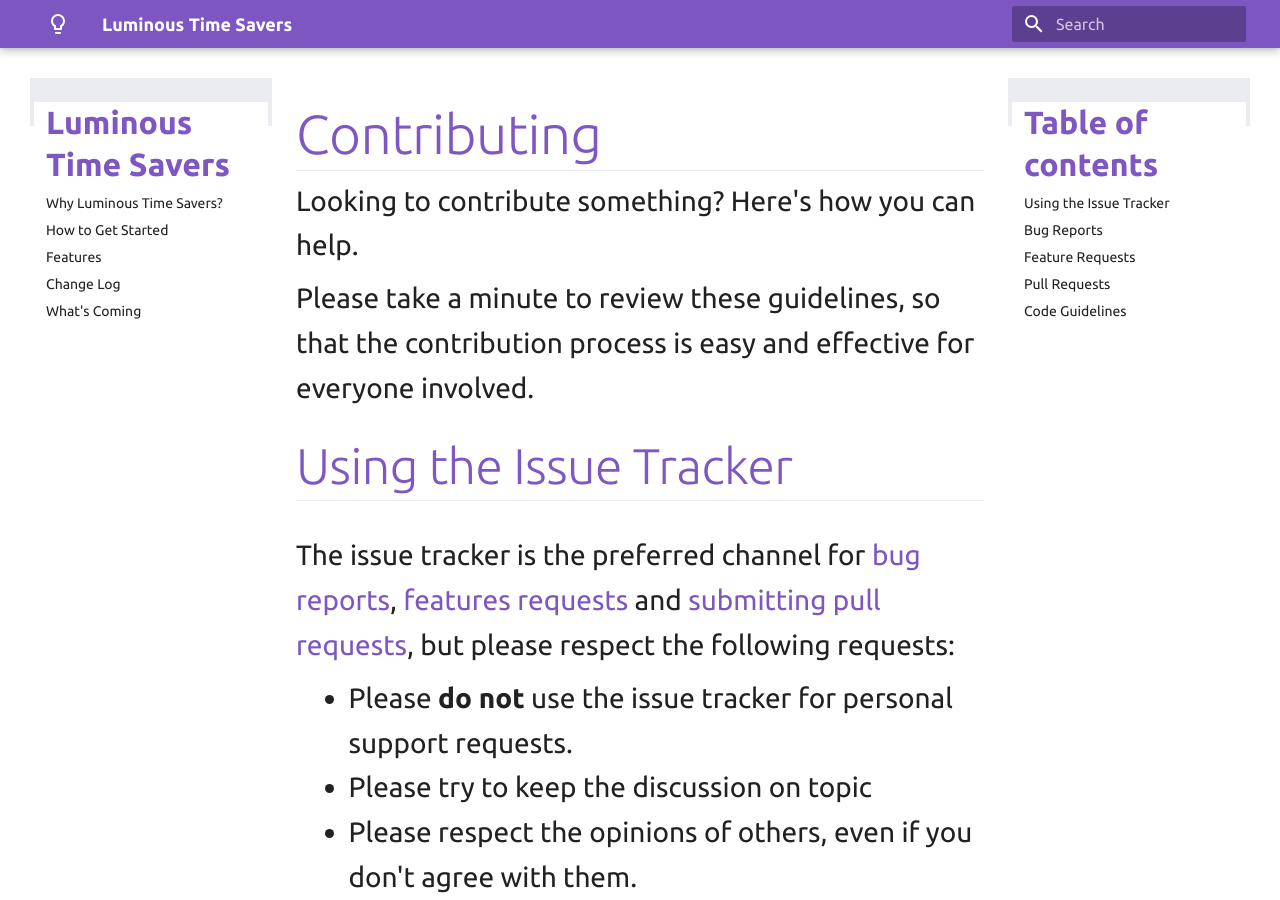
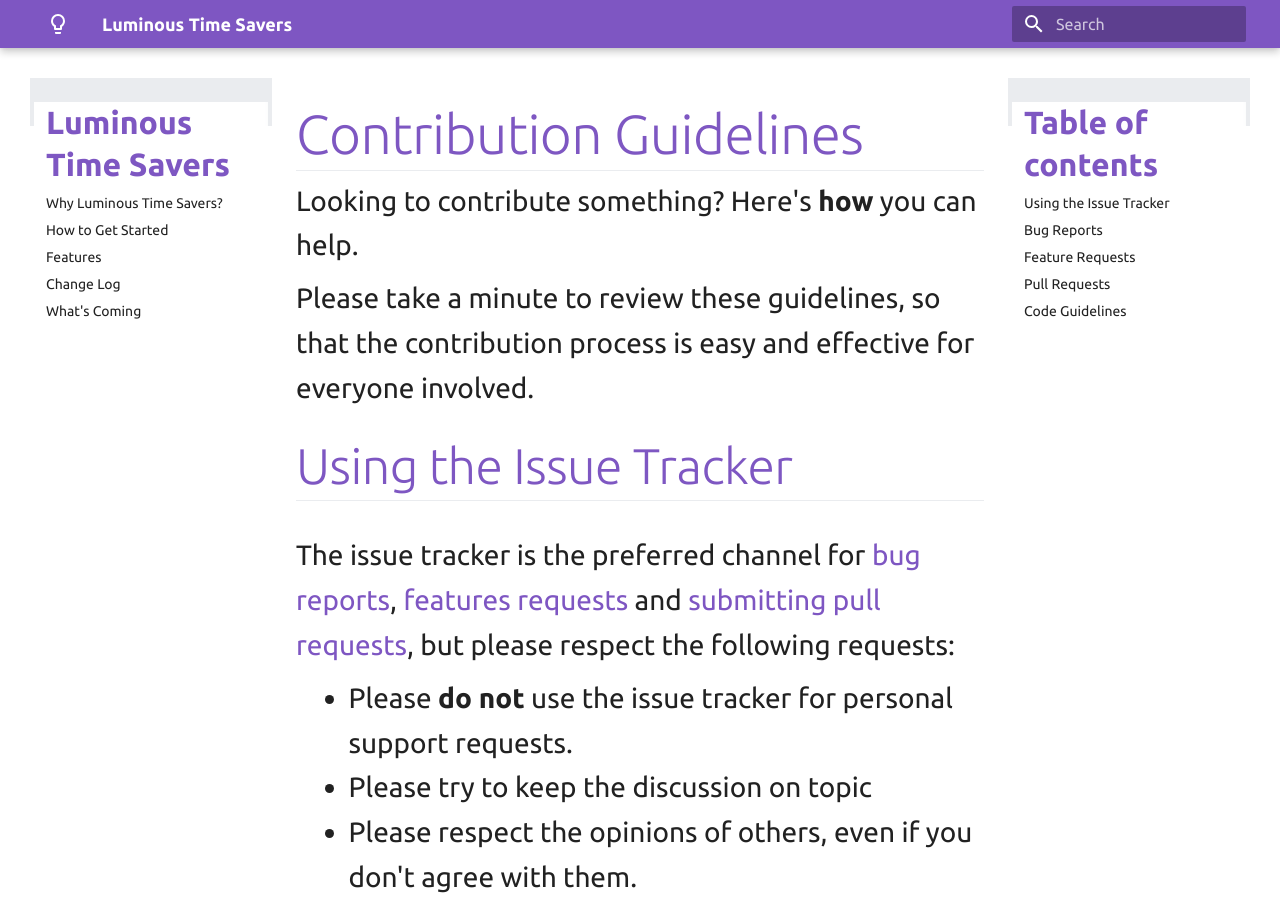
Before and after one commit to luminous-software/time-savers, an MkDocs documentation site: the page built from docs-source/contributing.md, in a window 1280 px wide and 900 px high. Built offline with MkDocs 1.6.1 and Material for MkDocs 9.7.7, drawn with Linux system fonts in a browser that asks for light colours; old or Windows-style settings are respelled for this version of MkDocs.

Commit message:
Fix bug #538

```diff
--- a/docs-source/contributing.md
+++ b/docs-source/contributing.md
@@ -1,6 +1,6 @@
-# Contributing
+# Contribution Guidelines
 
-Looking to contribute something? Here's how you can help.
+Looking to contribute something? Here's **how** you can help.
 
 Please take a minute to review these guidelines, so that the contribution
 process is easy and effective for everyone involved.
```
Also changed, not shown: docs-source/roadmap.md (+4 -5 lines), .github/CONTRIBUTING.md.
